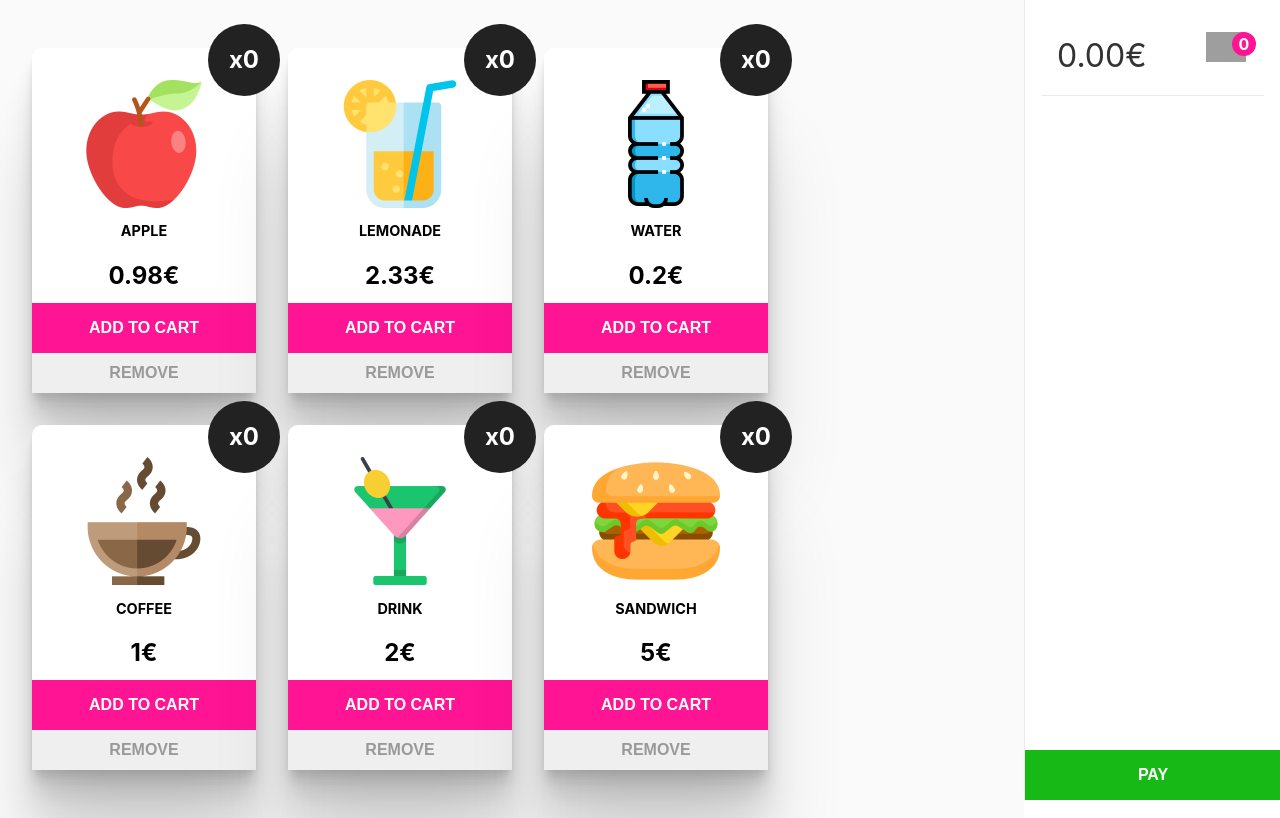
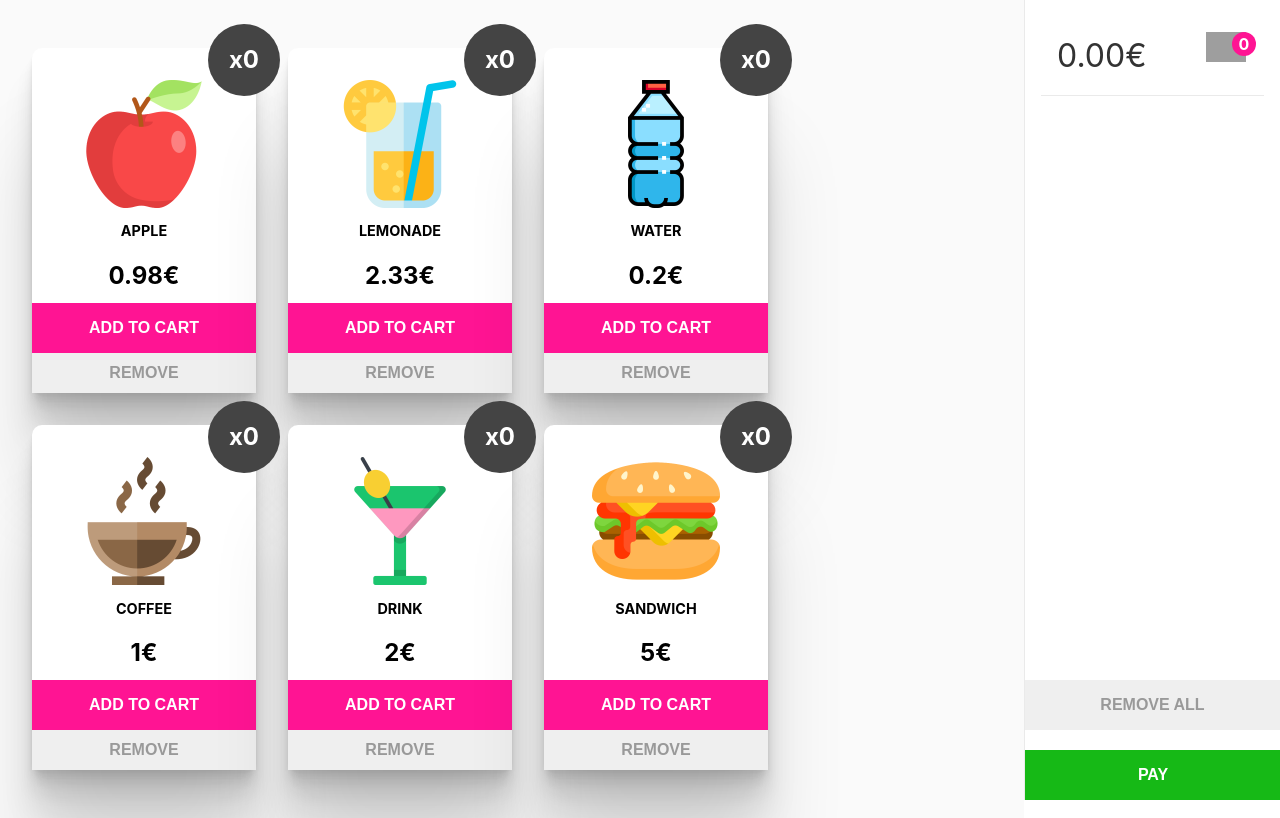
Before and after one commit to devbewill/react-simple-cart-demo, a React (Create React App) app: page / in a window 1280 px wide. Built offline with nearby package versions, Linux system fonts and the light colour scheme; grey boxes are pictures that could not be loaded.

Commit message:
added clear cart feature

```diff
--- a/src/App.scss
+++ b/src/App.scss
@@ -95,6 +95,11 @@ button {
 		}
 	}
 
+	.emptyCart {
+		position: absolute;
+		top: 85vh;
+		color: #999;
+	}
 	.checkout {
 		width: 20vw;
 		background: #16b916;
@@ -143,7 +148,7 @@ button {
 		position: absolute;
 		top: -1em;
 		right: -1em;
-		background: #222;
+		background: #444;
 		color: #fff;
 		width: 3em;
 		height: 3em;
--- a/src/components/Cart.js
+++ b/src/components/Cart.js
@@ -5,6 +5,10 @@ import { Item } from './Item';
 export const Cart = () => {
 	const [ cart, setCart ] = useContext(CartContext);
 	const totalPrice = cart.reduce((acc, curr) => acc + curr.price, 0);
+
+	const emptyCart = () => {
+		setCart([]);
+	};
 
 	return (
 		<div className="cart">
@@ -20,6 +24,9 @@ export const Cart = () => {
 					</p>
 				))}
 			</div>
+			<button className="emptyCart" onClick={() => emptyCart(cart)}>
+				remove all
+			</button>
 			<button className="checkout"> Pay </button>
 		</div>
 	);
```
